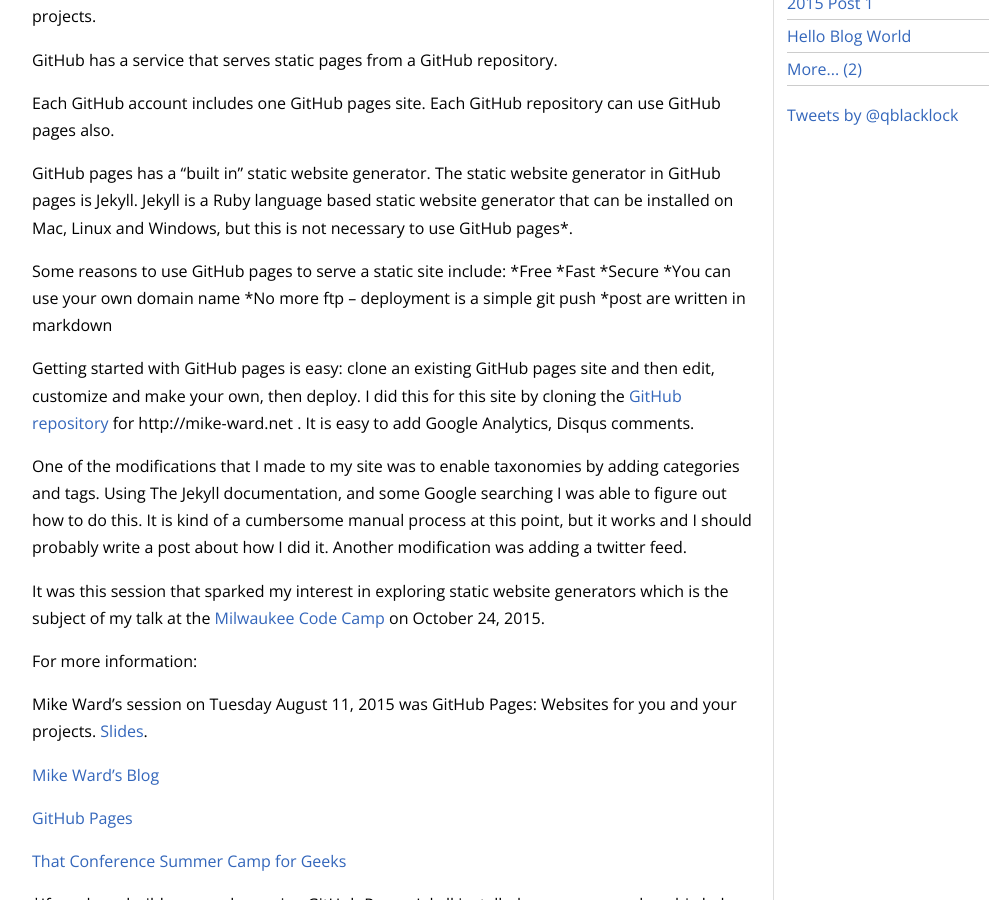
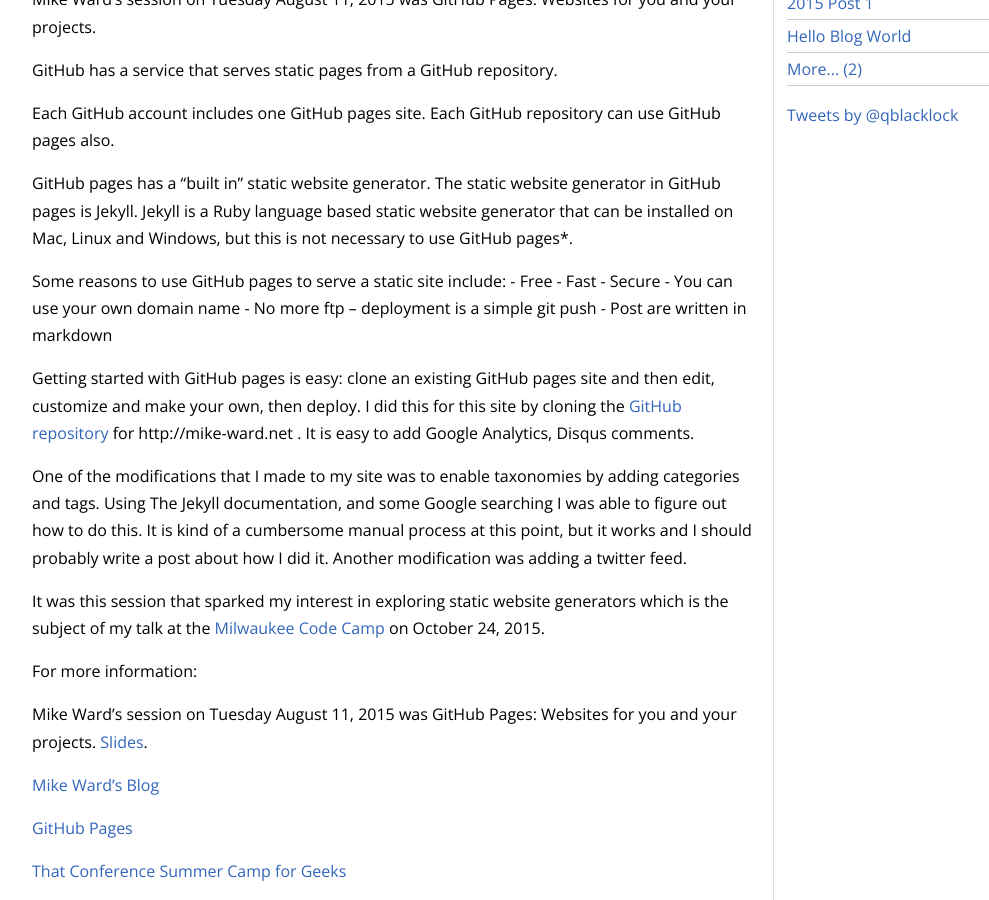
Before and after one commit to quentin-blacklock/quentin-blacklock.github.io, a Jekyll site: the page built from _posts/2015-10-11-2015-what-i-learned-at-that-conference-post-1.md, in a window 1280 px wide and 900 px high, scrolled down 373 px. Shown: the whole window, without its empty margins (98-1087 px from the left). Built offline with Jekyll 4.4.1, drawn with Linux system fonts in a browser that asks for light colours; nearby versions of some CDN libraries; Markdown is read by kramdown in place of the engine named in the settings; comment, search, counter and statistics services are not loaded.

```diff
--- a/_posts/2015-10-11-2015-what-i-learned-at-that-conference-post-1.md
+++ b/_posts/2015-10-11-2015-what-i-learned-at-that-conference-post-1.md
@@ -5,7 +5,7 @@ category: programming
 tags: [github, github-pages, jekyll, that-conference-2015]
 ---
 
-###What I learned at That Conference 2015: This!
+##What I learned at That Conference 2015: This!
 
 Hosting this blog at GitHub Pages, and for free even!
 
@@ -19,12 +19,12 @@ GitHub pages has a "built in" static website generator. The static website gener
 Jekyll is a Ruby language based static website generator that can be installed on Mac, Linux and Windows, but this is not necessary to use GitHub pages*.
 
 Some reasons to use GitHub pages to serve a static site include:
-	*Free
-	*Fast
-	*Secure
-	*You can use your own domain name
-	*No more ftp – deployment is a simple git push
-	*post are written in markdown
+	- Free
+	- Fast
+	- Secure
+	- You can use your own domain name
+	- No more ftp – deployment is a simple git push
+	- Post are written in markdown
 
 Getting started with GitHub pages is easy: clone an existing GitHub pages site and then edit, customize and make your own, then deploy. I did this for this site by cloning the [GitHub repository](https://github.com/mike-ward/mike-ward.github.io ) for http://mike-ward.net .
 It is easy to add Google Analytics, Disqus comments.
```
